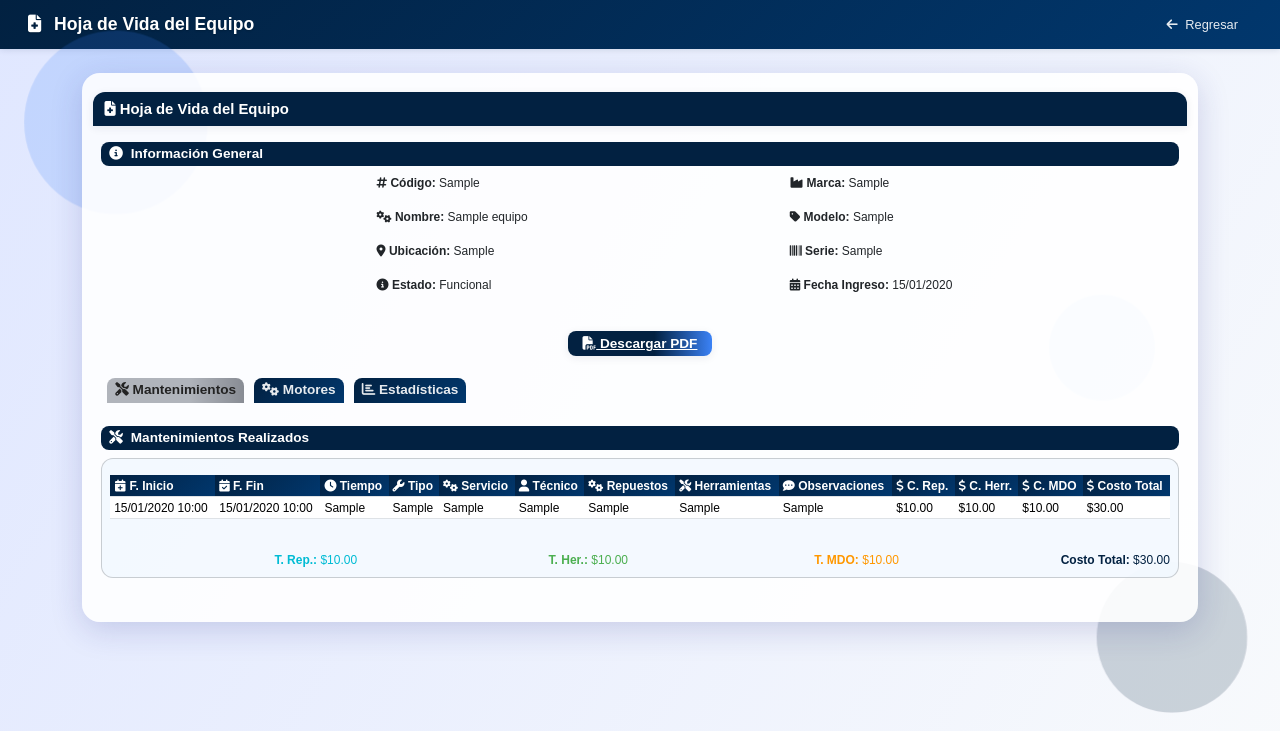
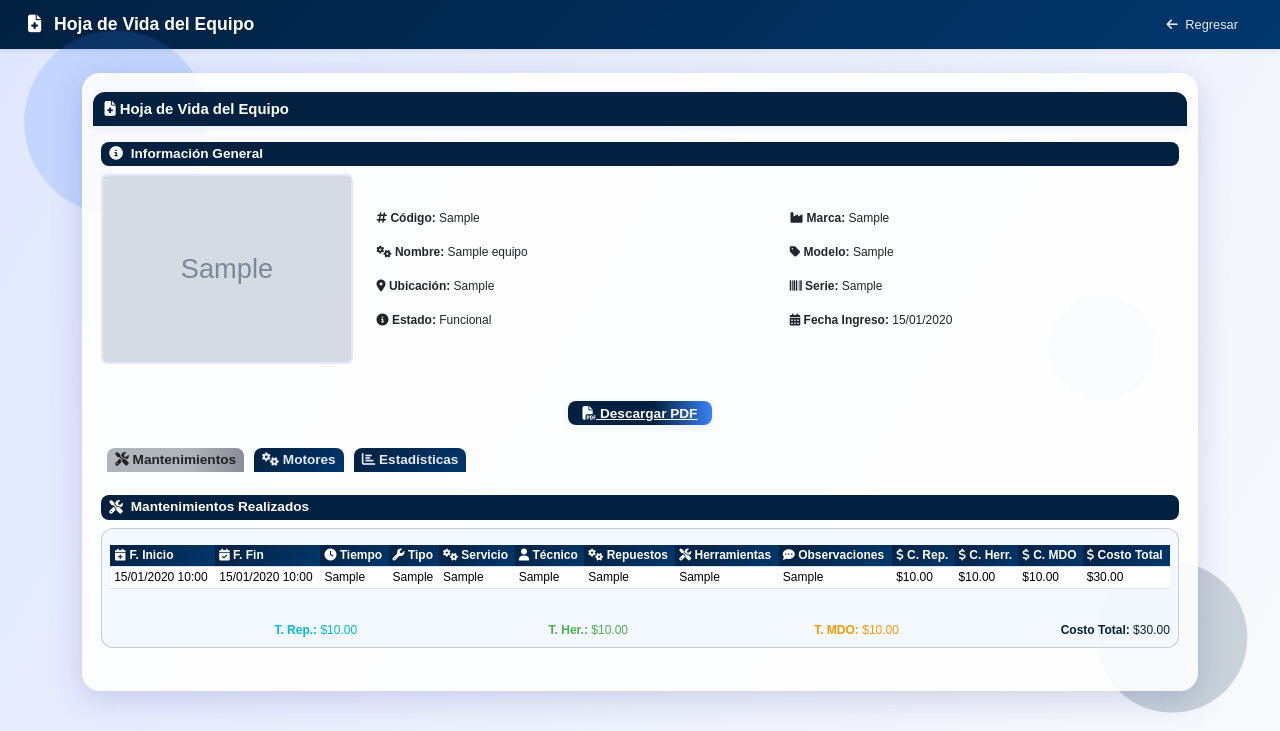
Before and after one commit to RocioGelvesP/mantenimiento_app, a Flask app: a page that uses templates/equipos/hoja_vida.html in a window 1280 px wide. Shown: the top 731 px of the page. Run offline with Flask 3, Linux system fonts and the light colour scheme; a user stored in the database is signed in; tables that the repository leaves empty hold one stand-in row (values such as "Sample post"); grey boxes marked "Sample" are stand-in pictures; parts of the project's set-up code (start-up, migrations or seed data) failed here and were passed over; some libraries are stand-ins or nearby versions.

Commit message:
Agregar bloque de codigo en: en hoja_vida.html

```diff
--- a/templates/equipos/hoja_vida.html
+++ b/templates/equipos/hoja_vida.html
@@ -249,6 +249,14 @@
                 <div class="subcard-title"><i class="fas fa-info-circle"></i> Información General</div>
                 <div class="row align-items-center mb-4">
                     <div class="col-md-3 text-center mb-3">
+                    {% if equipo.imagen %}
+                        <img src="{{ 'static/' + equipo.imagen }}" alt="Imagen del Equipo" class="img-fluid rounded" style="max-height: 200px; border: 2px solid #e0e7ff; background: #fff;">
+                    {% else %}
+                        <div class="bg-light rounded p-3">
+                            <i class="fas fa-image fa-3x text-muted"></i>
+                            <p class="mt-2">No hay imagen disponible</p>
+                        </div>
+                    {% endif %}
 
                     </div>
                     <div class="col-md-9">
```
